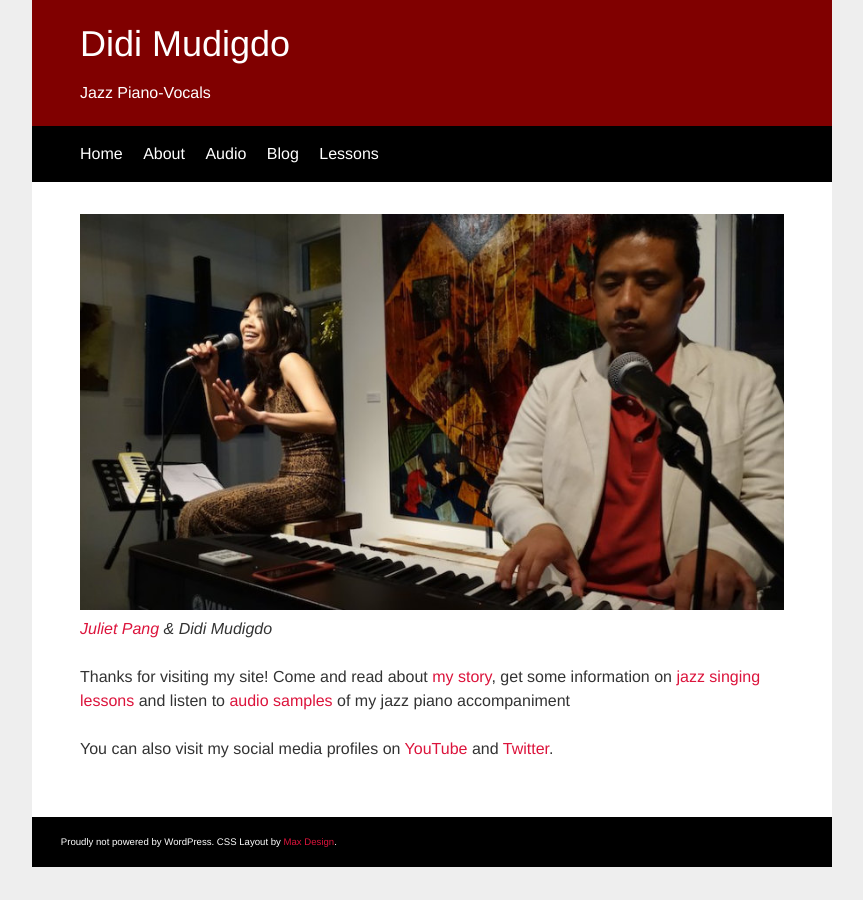
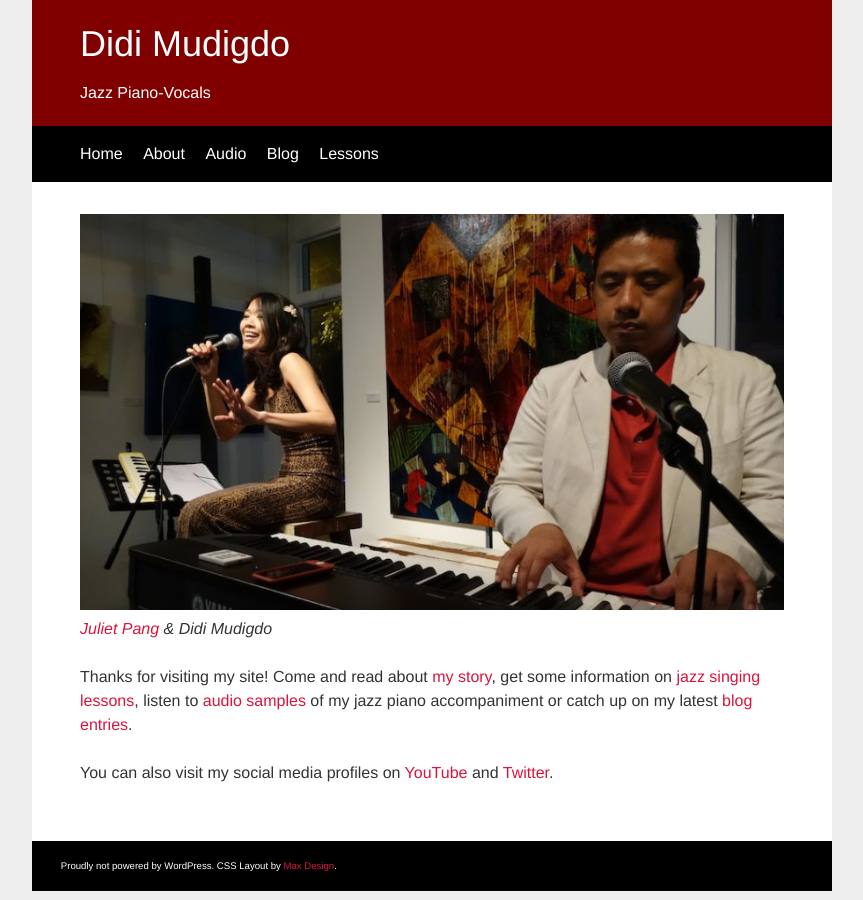
Before and after one commit to didijazz/didijazz.github.io, a Jekyll site: the page built from index.html, in a window 1280 px wide. Shown: the whole page, without its empty margins (208-1071 px from the left). Built offline with Jekyll 4.4.1, drawn with Linux system fonts in a browser that asks for light colours.

Commit message:
edited front page

```diff
--- a/index.html
+++ b/index.html
@@ -4,7 +4,7 @@
 ---
 <div class="blurb">
 	 <p><img class=img-responsive src="img/pianovox800px.jpg" alt=""><br><em><a href="http://julietpang.net" target="_blank">Juliet Pang</a> &amp; Didi Mudigdo</em></p>
-	<p>Thanks for visiting my site! Come and read about <a href="/about">my story</a>, get some information on <a href="/lessons">jazz singing lessons</a> and listen to <a href="/audio">audio samples</a> of my jazz piano accompaniment</p>
+	<p>Thanks for visiting my site! Come and read about <a href="/about">my story</a>, get some information on <a href="/lessons">jazz singing lessons</a>, listen to <a href="/audio">audio samples</a> of my jazz piano accompaniment or catch up on my latest <a href="/blog">blog entries</a>.</p>
 	<p>You can also visit my social media profiles on <a href="http://youtube.com/dmudigdo" target="_blank">YouTube</a> and <a href="http://twitter.com/didijazz" target="_blank">Twitter</a>.</p>
 
 </div><!-- /.blurb -->
```
